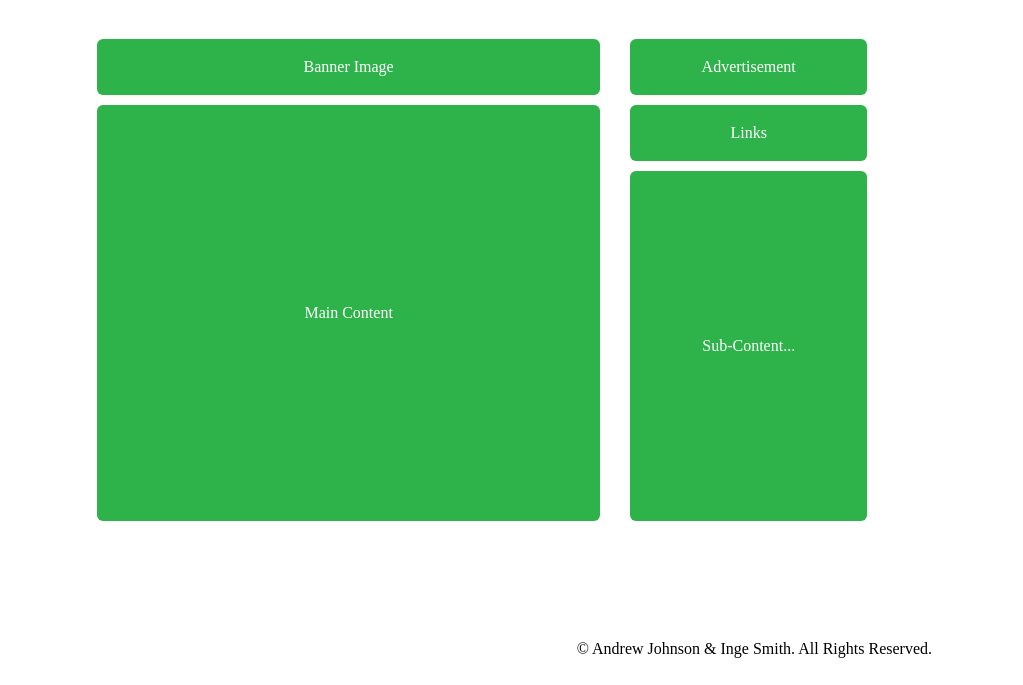
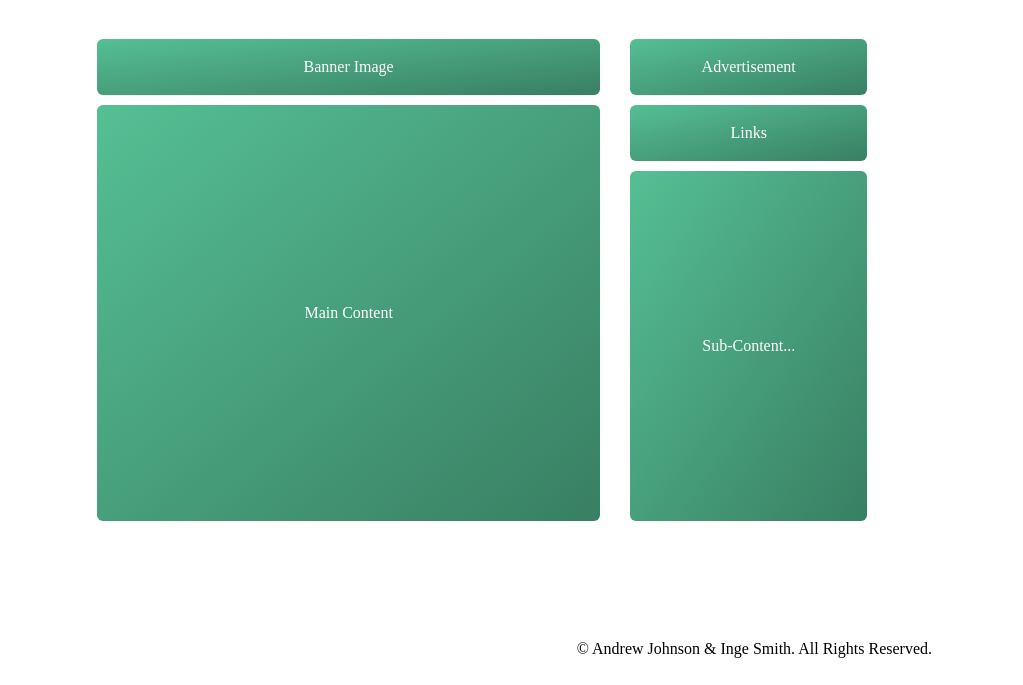
Before and after one commit to aaj3f/ws-site, a plain HTML site: page index.html in a window 1280 px wide. Shown: the part 145-830 px from the top of the page, without its empty margins (158-1181 px from the left). Drawn offline with Linux system fonts and the light colour scheme.

Commit message:
added background gradient to sections

```diff
--- a/css/style.css
+++ b/css/style.css
@@ -97,6 +97,7 @@ table {
 
 .code {
   background: #2db34a;
+  background: linear-gradient(to bottom right, #55BF94, #397F63);
   border-radius: 6px;
   color: #fff;
   text-align: center;
```
